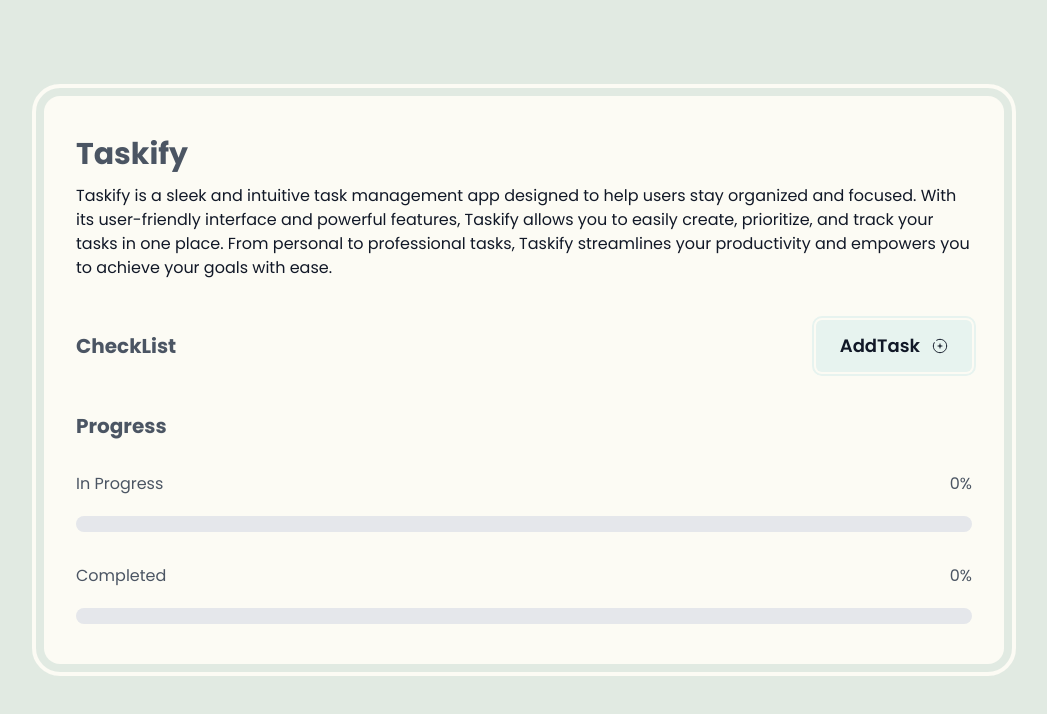
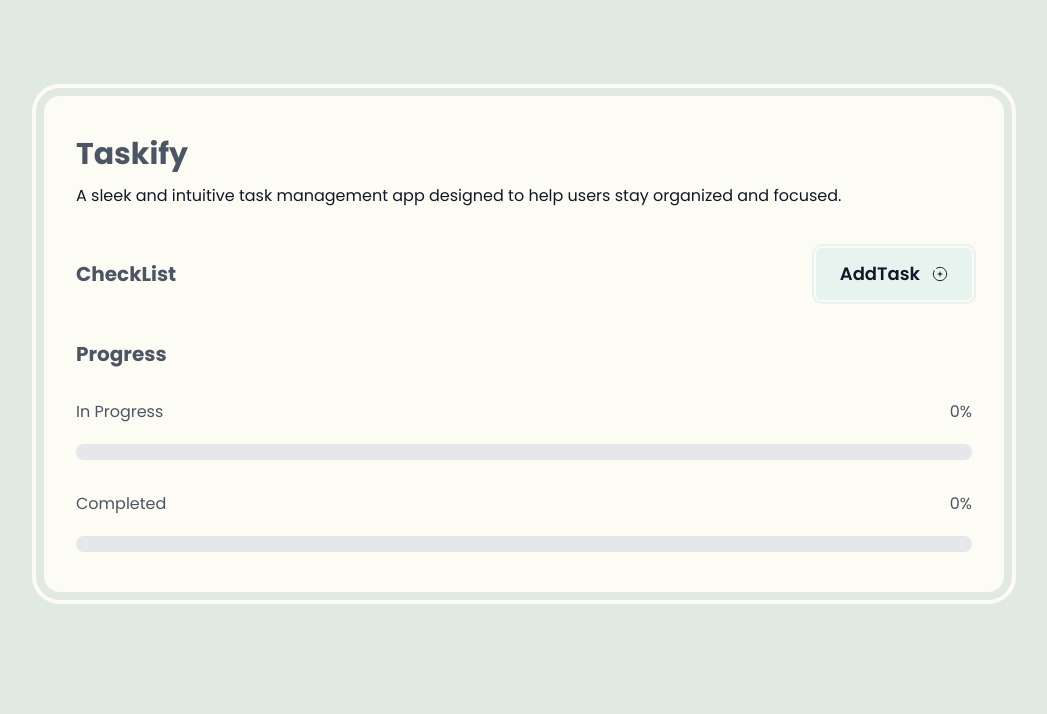
Before and after one commit to pitzzahh/Taskify, a SvelteKit app: page / in a window 1280 px wide. Shown: the top 714 px of the page, without its empty margins (116-1163 px from the left). Built offline with nearby package versions, Linux system fonts and the light colour scheme.

Commit message:
chore: update subheading

```diff
--- a/src/routes/+page.svelte
+++ b/src/routes/+page.svelte
@@ -27,10 +27,7 @@
 	>
 		<h1 class="text-3xl font-bold text-gray-three">Taskify</h1>
 		<p class="font-medium text-gray-five my-3">
-			Taskify is a sleek and intuitive task management app designed to help users stay organized and
-			focused. With its user-friendly interface and powerful features, Taskify allows you to easily
-			create, prioritize, and track your tasks in one place. From personal to professional tasks,
-			Taskify streamlines your productivity and empowers you to achieve your goals with ease.
+			A sleek and intuitive task management app designed to help users stay organized and focused.
 		</p>
 		<div class="mt-10">
 			<AddTodoSection />
```
